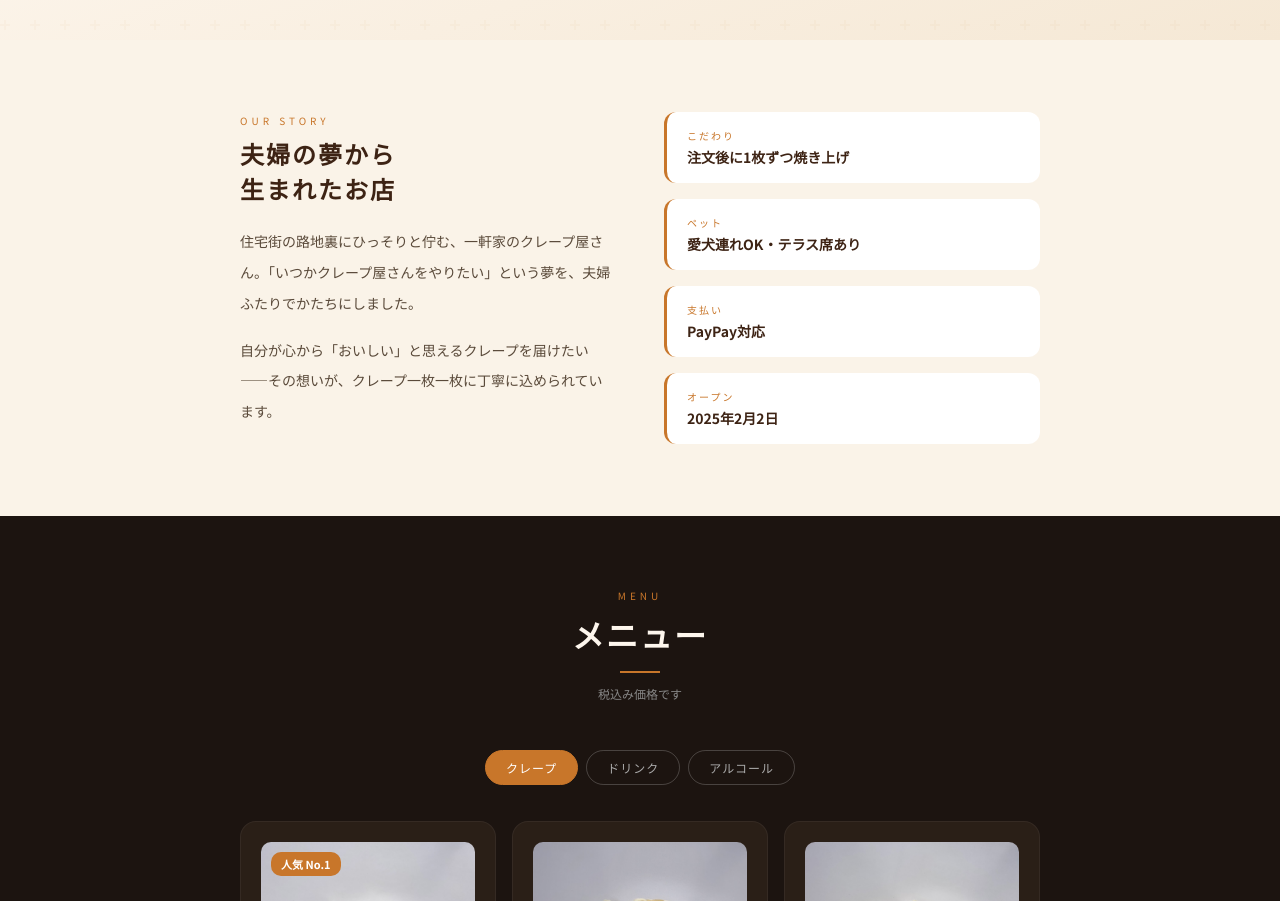
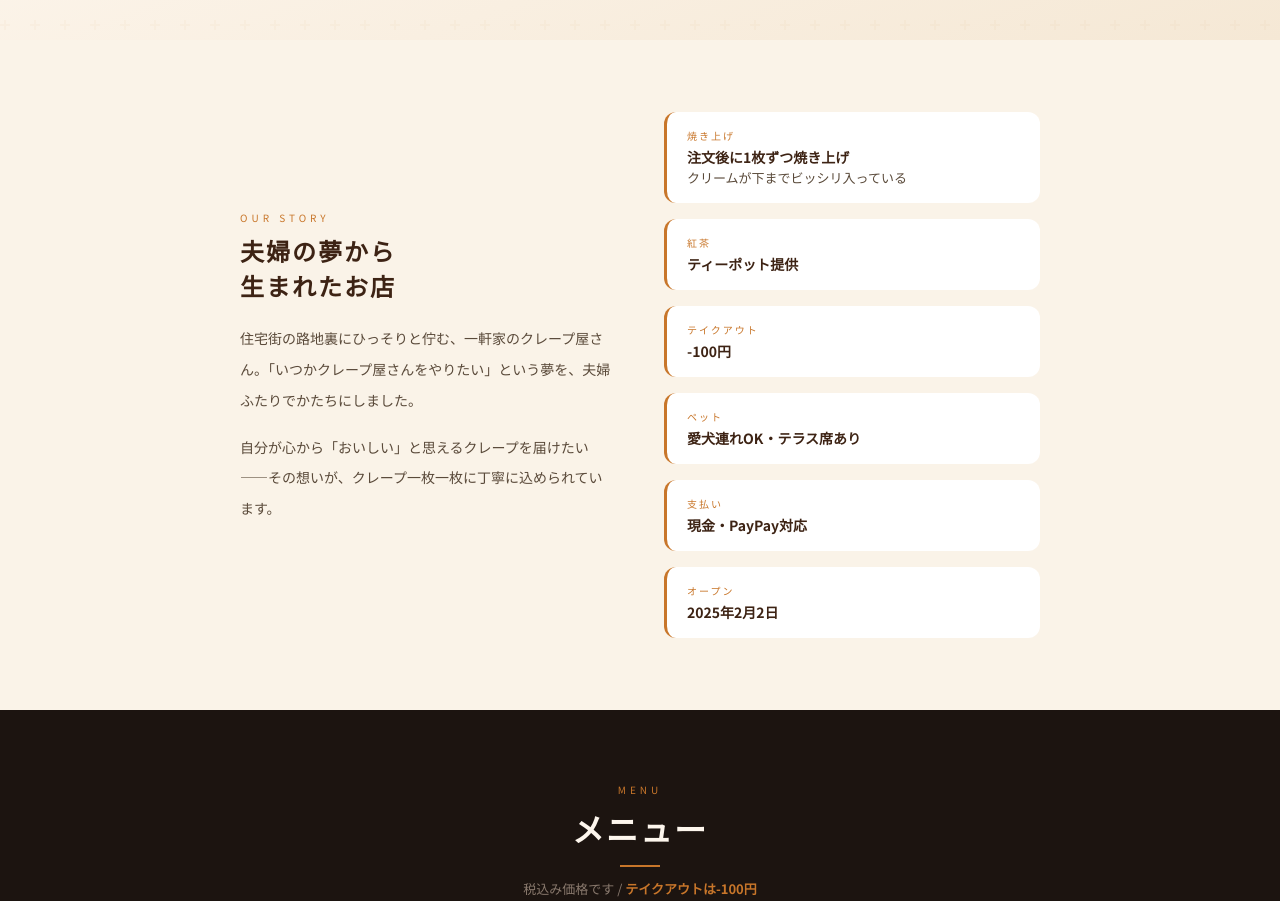
Before and after one commit to ka2kichig-star/rodjiura, a website: page index.html in a window 1280 px wide. Shown: the part 760-1661 px from the top of the page. Drawn offline with Linux system fonts and the light colour scheme; no server answers; a web font is replaced by a local one.

Commit message:
fix: 地図リンク・道案内追加、こだわりセクションおよび支払い方法表記を更新

```diff
--- a/index.html
+++ b/index.html
@@ -115,8 +115,10 @@ nav{position:fixed;top:0;left:0;right:0;z-index:100;padding:14px 20px;display:fl
 .map-card{background:#fff;border-radius:16px;padding:24px;}
 .map-card h3{font-family:'Zen Maru Gothic',sans-serif;font-size:16px;font-weight:800;color:var(--brown);margin-bottom:16px;padding-bottom:10px;border-bottom:1px solid #f0e8dc;}
 .map-embed{border-radius:10px;overflow:hidden;width:100%;}
-.map-btn{display:block;text-align:center;margin-top:12px;background:var(--caramel);color:#fff;font-size:13px;font-weight:700;padding:11px;border-radius:20px;text-decoration:none;transition:opacity .2s;}
+.map-btn{display:block;text-align:center;margin-top:12px;background:var(--caramel);color:#fff;font-size:13px;font-weight:700;padding:11px;border-radius:20px;text-decoration:none;transition:all .2s;}
 .map-btn:hover{opacity:.85;}
+.map-btn-sub{background:#fff;color:var(--brown);border:1.5px solid var(--caramel);}
+.map-btn-sub:hover{background:var(--cream);opacity:1;}
 
 /* CONTACT */
 .contact-section{padding:72px 24px;background:var(--cream);}
@@ -292,8 +294,16 @@ footer p{font-size:11px;color:#666;margin-top:16px;}
     </div>
     <div class="about-facts">
       <div class="fact-item">
-        <div class="fact-label">こだわり</div>
-        <div class="fact-val">注文後に1枚ずつ焼き上げ</div>
+        <div class="fact-label">焼き上げ</div>
+        <div class="fact-val">注文後に1枚ずつ焼き上げ<br><span style="font-size:13px;font-weight:500;color:#5a4a3a;">クリームが下までビッシリ入っている</span></div>
+      </div>
+      <div class="fact-item">
+        <div class="fact-label">紅茶</div>
+        <div class="fact-val">ティーポット提供</div>
+      </div>
+      <div class="fact-item">
+        <div class="fact-label">テイクアウト</div>
+        <div class="fact-val">-100円</div>
       </div>
       <div class="fact-item">
         <div class="fact-label">ペット</div>
@@ -301,7 +311,7 @@ footer p{font-size:11px;color:#666;margin-top:16px;}
       </div>
       <div class="fact-item">
         <div class="fact-label">支払い</div>
-        <div class="fact-val">PayPay対応</div>
+        <div class="fact-val">現金・PayPay対応</div>
       </div>
       <div class="fact-item">
         <div class="fact-label">オープン</div>
@@ -318,7 +328,7 @@ footer p{font-size:11px;color:#666;margin-top:16px;}
       <div class="section-en">MENU</div>
       <div class="section-ja" style="color:var(--cream);">メニュー</div>
       <div class="section-line"></div>
-      <p style="font-size:12px;color:#888;margin-top:12px;">税込み価格です</p>
+      <p style="font-size:13px;color:#8a7a6e;margin-top:12px;">税込み価格です / <strong style="color:var(--caramel);">テイクアウトは-100円</strong></p>
     </div>
 
     <div class="menu-tabs reveal">
@@ -423,7 +433,7 @@ footer p{font-size:11px;color:#666;margin-top:16px;}
         <div class="drink-item"><div class="drink-name">コーヒー</div><div class="drink-prices"><div class="drink-price-row"><span>HOT</span>¥350</div><div class="drink-price-row"><span>ICE</span>¥400</div></div></div>
         <div class="drink-item"><div class="drink-name">カフェオレ</div><div class="drink-prices"><div class="drink-price-row"><span>HOT</span>¥450</div><div class="drink-price-row"><span>ICE</span>¥500</div></div></div>
         <div class="drink-item"><div class="drink-name">ほうじ茶ラテ</div><div class="drink-prices"><div class="drink-price-row"><span>HOT</span>¥500</div><div class="drink-price-row"><span>ICE</span>¥550</div></div></div>
-        <div class="drink-item"><div class="drink-name">紅茶<small>Earl Grey</small></div><div class="drink-prices"><div class="drink-price-row"><span>HOT</span>¥500</div></div></div>
+        <div class="drink-item"><div class="drink-name">紅茶<small>Earl Grey（ティーポット提供）</small></div><div class="drink-prices"><div class="drink-price-row"><span>HOT</span>¥500</div></div></div>
         <div class="drink-item"><div class="drink-name">ウーロン茶</div><div class="drink-prices"><div class="drink-price-row">¥300</div></div></div>
         <div class="drink-item"><div class="drink-name">オレンジジュース</div><div class="drink-prices"><div class="drink-price-row">¥300</div></div></div>
         <div class="drink-item"><div class="drink-name">アップルジュース</div><div class="drink-prices"><div class="drink-price-row">¥300</div></div></div>
@@ -459,7 +469,7 @@ footer p{font-size:11px;color:#666;margin-top:16px;}
         <div class="info-row"><span class="info-label">営業日</span><span class="info-val">月・金・土・日・祝日</span></div>
         <div class="info-row"><span class="info-label">定休日</span><span class="info-val">火・水・木曜日</span></div>
         <div class="info-row"><span class="info-label">最寄駅</span><span class="info-val">新田駅（東口）徒歩約16分</span></div>
-        <div class="info-row"><span class="info-label">支払い</span><span class="info-val">PayPay対応・現金</span></div>
+        <div class="info-row"><span class="info-label">支払い</span><span class="info-val">現金・PayPay対応</span></div>
         <div class="info-row"><span class="info-label">駐輪</span><span class="info-val">駐車場1台あり</span></div>
       </div>
       <div class="map-card">
@@ -467,7 +477,8 @@ footer p{font-size:11px;color:#666;margin-top:16px;}
         <div class="map-embed">
           <iframe src="https://www.google.com/maps/embed?pb=!1m18!1m12!1m3!1d3235.8!2d139.784!3d35.877!2m3!1f0!2f0!3f0!3m2!1i1024!2i768!4f13.1!3m3!1m2!1s0x0%3A0x0!2zMzXCsDUyJzM3LjIiTiAxMznCsDQ3JzAyLjQiRQ!5e0!3m2!1sja!2sjp!4v1" width="100%" height="200" style="border:0;" allowfullscreen="" loading="lazy"></iframe>
         </div>
-        <a class="map-btn" href="https://maps.google.com/?q=埼玉県越谷市南町2丁目10-14" target="_blank">Googleマップで開く</a>
+        <a class="map-btn" href="https://www.google.com/maps/place/?q=place_id:ChIJLzz6_POXGGARivmTJbVNx0E" target="_blank">Googleマップで開く</a>
+        <a class="map-btn map-btn-sub" href="https://www.instagram.com/reel/DRY1FvpE5R4/" target="_blank">道案内</a>
       </div>
     </div>
   </div>
```
